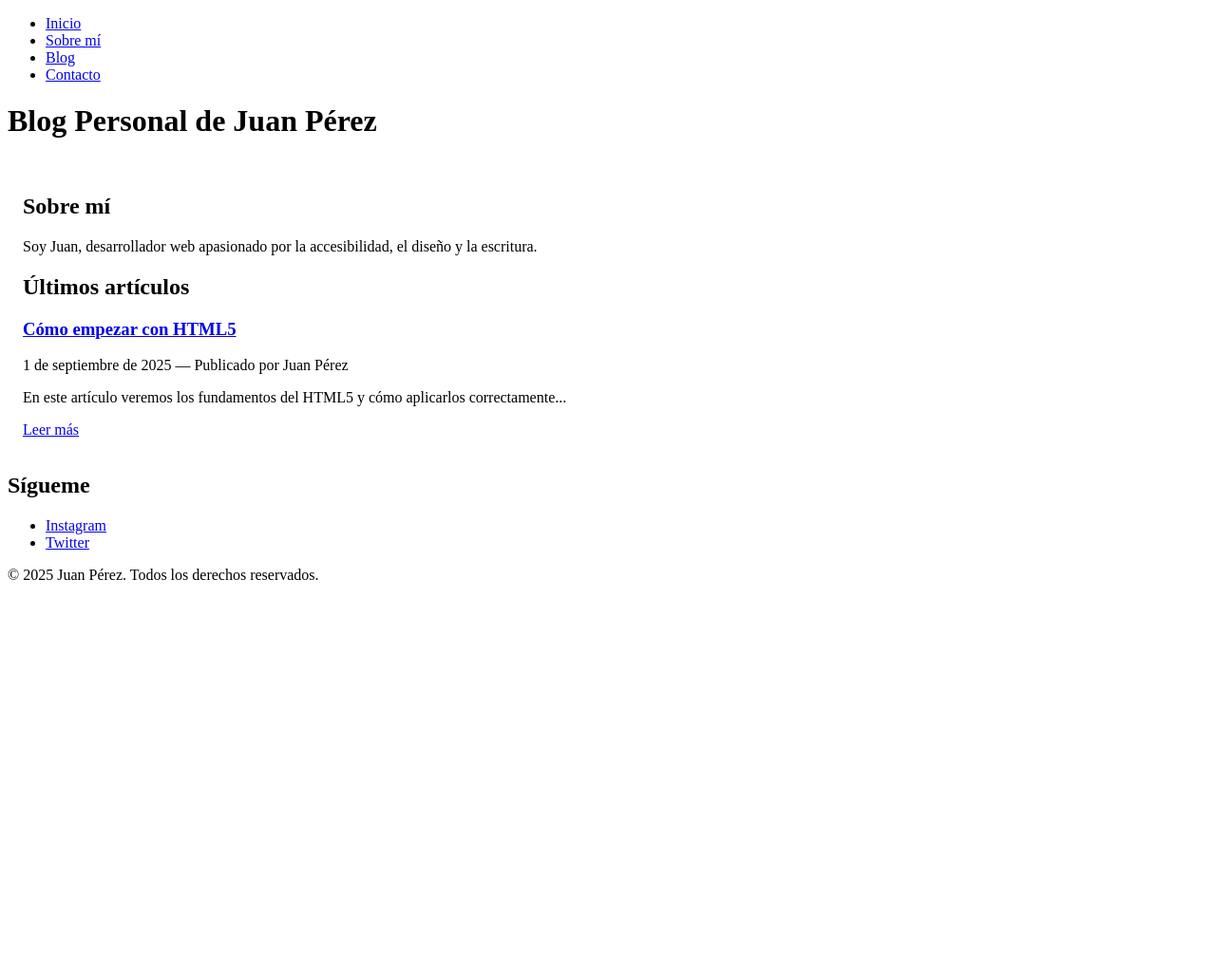
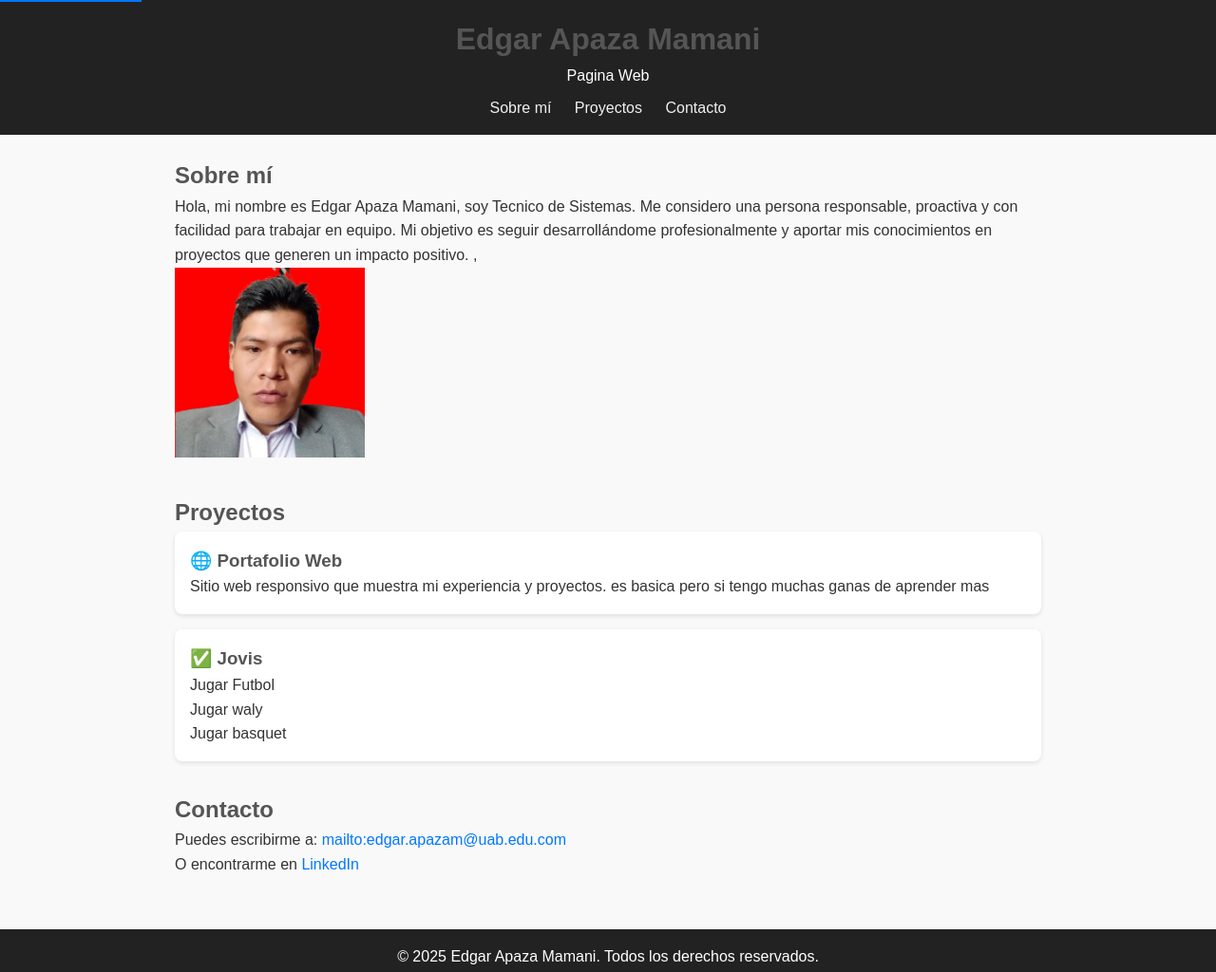
Before and after one commit to EdgarApaza23/tecnologiainternet2.0, a plain HTML site: page index.html in a window 1280 px wide. Shown: the whole page at 95% size. Before the commit the page ends 800 px from the top, so only its background shows below. Drawn offline with Linux system fonts and the light colour scheme.

Commit message:
Archivo modificado index.html

```diff
--- a/index.html
+++ b/index.html
@@ -1,60 +1,168 @@
 <!DOCTYPE html>
 <html lang="es">
 <head>
-  <meta charset="UTF-8" />
-  <meta name="viewport" content="width=device-width, initial-scale=1.0" />
-  <meta name="description" content="Blog personal de Juan Pérez sobre desarrollo web, diseño y tecnología." />
-  <title>Blog Personal | Juan Pérez</title>
-  <link rel="stylesheet" href="style.css" />
+  <meta charset="UTF-8">
+  <meta name="viewport" content="width=device-width, initial-scale=1.0">
+  <meta name="description" content="Portafolio personal de Juan Pérez, desarrollador web especializado en sitios accesibles, responsivos y optimizados para SEO.">
+  <title>Edgar Apaza Mamani | Pagina Web</title>
+
+  <style>
+    /* --- Variables CSS (como en SCSS) --- */
+    :root {
+      --color-primario: #222;
+      --color-secundario: #555;
+      --color-acento: #0077ff;
+      --color-texto: #333;
+      --color-fondo: #f9f9f9;
+      --fuente-base: 'Arial', sans-serif;
+    }
+
+    /* --- Reset y estilos globales --- */
+    * {
+      margin: 0;
+      padding: 0;
+      box-sizing: border-box;
+    }
+
+    body {
+      font-family: var(--fuente-base);
+      line-height: 1.6;
+      color: var(--color-texto);
+      background: var(--color-fondo);
+    }
+
+    a {
+      color: var(--color-acento);
+      text-decoration: none;
+    }
+    a:hover, a:focus {
+      text-decoration: underline;
+    }
+
+    /* --- Enlace para saltar navegación (Accesibilidad) --- */
+    .skip-link {
+      position: absolute;
+      top: -40px;
+      left: 0;
+      background: var(--color-acento);
+      color: white;
+      padding: 8px;
+      z-index: 100;
+      transition: top 0.3s;
+    }
+    .skip-link:focus {
+      top: 0;
+    }
+
+    header {
+      background: var(--color-primario);
+      color: white;
+      text-align: center;
+      padding: 1rem;
+    }
+
+    nav {
+      margin-top: 0.5rem;
+    }
+
+    nav a {
+      margin: 0 10px;
+      color: #f0f0f0;
+    }
+
+    main {
+      padding: 1.5rem;
+      max-width: 960px;
+      margin: auto;
+    }
+
+    section {
+      margin-bottom: 2rem;
+    }
+
+    h1, h2, h3 {
+      color: var(--color-secundario);
+    }
+
+    article {
+      background: white;
+      padding: 1rem;
+      border-radius: 8px;
+      margin-bottom: 1rem;
+      box-shadow: 0 2px 5px rgba(0,0,0,0.1);
+      transition: transform 0.2s;
+    }
+
+    article:hover {
+      transform: translateY(-3px);
+    }
+
+    footer {
+      background: var(--color-primario);
+      color: white;
+      text-align: center;
+      padding: 1rem;
+    }
+
+    /* --- Responsive --- */
+    @media (max-width: 768px) {
+      nav {
+        display: flex;
+        flex-direction: column;
+        gap: 0.5rem;
+      }
+    }
+  </style>
 </head>
+<body>
 
-<body>
+  <!-- Skip link -->
+  <a href="#contenido" class="skip-link">Saltar al contenido</a>
+
+  <!-- Encabezado -->
   <header role="banner">
+    <h1>Edgar Apaza Mamani</h1>
+    <p>Pagina Web </p>
     <nav aria-label="Menú principal">
-      <ul class="nav">
-        <li><a href="#inicio">Inicio</a></li>
-        <li><a href="#sobre-mi">Sobre mí</a></li>
-        <li><a href="#blog">Blog</a></li>
-        <li><a href="#contacto">Contacto</a></li>
-      </ul>
+      <a href="#sobre-mi">Sobre mí</a>
+      <a href="#proyectos">Proyectos</a>
+      <a href="#contacto">Contacto</a>
     </nav>
-    <h1 id="inicio">Blog Personal de Juan Pérez</h1>
   </header>
 
-  <main>
+  <!-- Contenido principal -->
+  <main id="contenido" role="main">
     <section id="sobre-mi">
       <h2>Sobre mí</h2>
-      <p>Soy Juan, desarrollador web apasionado por la accesibilidad, el diseño y la escritura.</p>
+      <p>Hola, mi nombre es Edgar Apaza Mamani, soy Tecnico de Sistemas. Me considero una persona responsable, proactiva y con facilidad para trabajar en equipo. Mi objetivo es seguir desarrollándome profesionalmente y aportar mis conocimientos en proyectos que generen un impacto positivo. <strong></strong> <abbr title="HyperText Markup Language"></abbr>, <abbr title="Cascading Style Sheets"></abbr></p>
+      <img src="foto/avatar.jpg.jpeg" alt="Foto de Juan Pérez sonriendo" width="200">
     </section>
 
-    <section id="blog">
-      <h2>Últimos artículos</h2>
+    <section id="proyectos">
+      <h2>Proyectos</h2>
+      <article>
+        <h3>🌐 Portafolio Web</h3>
+        <p>Sitio web responsivo que muestra mi experiencia y proyectos. es basica pero si tengo muchas ganas de aprender mas</p>
+      </article>
+      <article>
+        <h3>✅ Jovis</h3>
+        <p>Jugar Futbol</p>
+        <p>Jugar waly</p>
+        <p>Jugar basquet</p>
+      </article>
+    </section>
 
-      <article>
-        <header>
-          <h3><a href="#">Cómo empezar con HTML5</a></h3>
-          <p><time datetime="2025-09-01">1 de septiembre de 2025</time> — Publicado por Juan Pérez</p>
-        </header>
-        <p>En este artículo veremos los fundamentos del HTML5 y cómo aplicarlos correctamente...</p>
-        <a href="#" class="btn">Leer más</a>
-      </article>
-
-      <!-- Más artículos... -->
+    <section id="contacto">
+      <h2>Contacto</h2>
+      <p>Puedes escribirme a: <a href="mailto:edgar.apazam@uab.edu.com">mailto:edgar.apazam@uab.edu.com</a></p>
+      <p>O encontrarme en <a href="https://www.linkedin.com/" target="_blank" rel="noopener">LinkedIn</a></p>
     </section>
   </main>
 
-  <aside aria-label="Redes sociales">
-    <h2>Sígueme</h2>
-    <ul>
-      <li><a href="#" aria-label="Instagram de Juan Pérez">Instagram</a></li>
-      <li><a href="#" aria-label="Twitter de Juan Pérez">Twitter</a></li>
-    </ul>
-  </aside>
-
+  <!-- Pie de página -->
   <footer role="contentinfo">
-    <p>&copy; 2025 Juan Pérez. Todos los derechos reservados.</p>
+    <p>&copy; 2025 Edgar Apaza Mamani. Todos los derechos reservados.</p>
   </footer>
-
 
 </body>
 </html>
```
